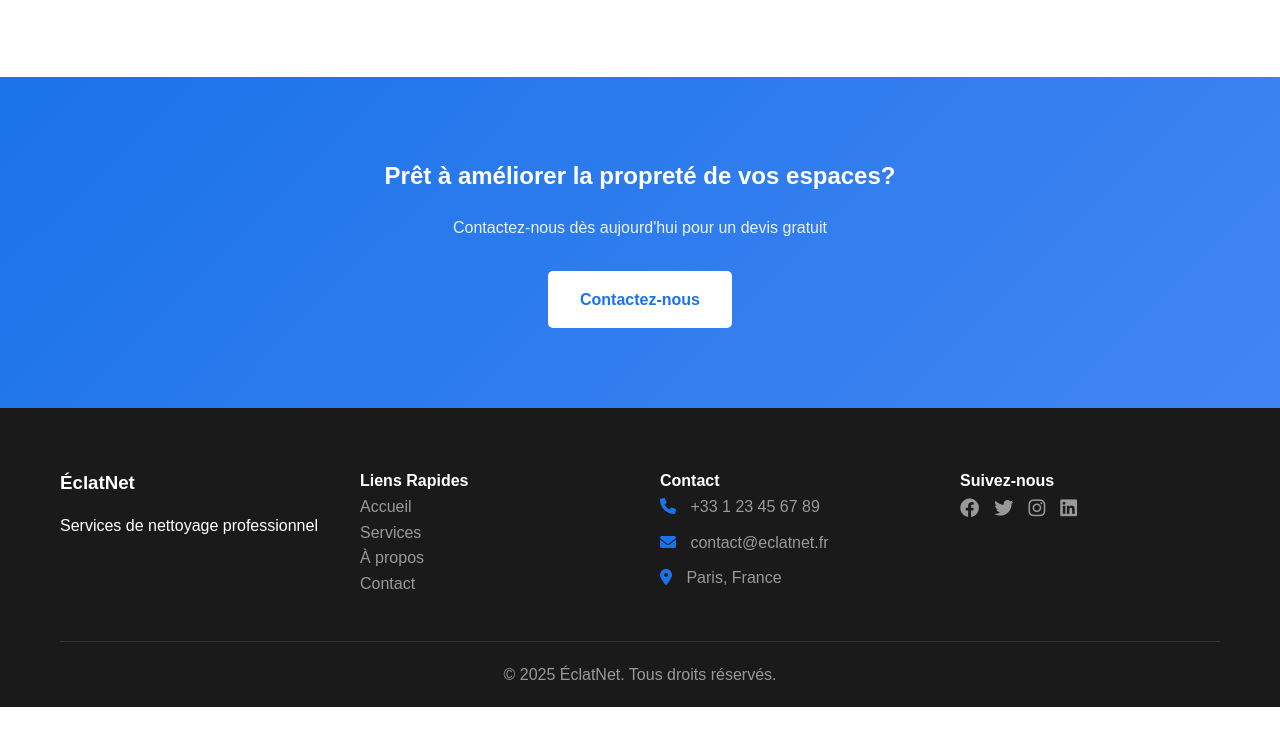
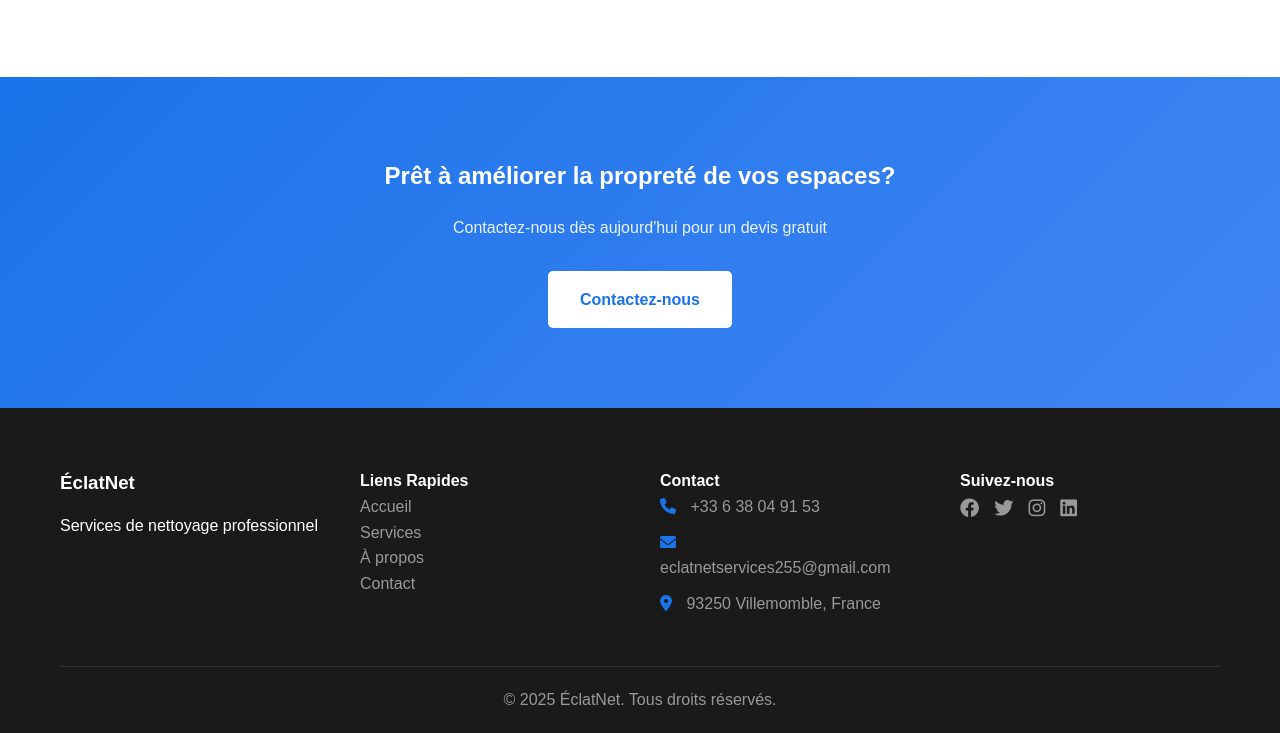
Before and after one commit to Pipito1988/Eclatnetservices, a plain HTML site: page index.html in a window 1280 px wide. Shown: the part 1294-2027 px from the top of the page. Before the commit the page ends 2001 px from the top, so only its background shows below. Drawn offline with Linux system fonts and the light colour scheme.

Commit message:
Update index.html

```diff
--- a/index.html
+++ b/index.html
@@ -147,9 +147,9 @@
                 </div>
                 <div class="footer-contact">
                     <h4>Contact</h4>
-                    <p><i class="fas fa-phone"></i> +33 1 23 45 67 89</p>
-                    <p><i class="fas fa-envelope"></i> contact@eclatnet.fr</p>
-                    <p><i class="fas fa-map-marker-alt"></i> Paris, France</p>
+                    <p><i class="fas fa-phone"></i> +33 6 38 04 91 53</p>
+                    <p><i class="fas fa-envelope"></i> eclatnetservices255@gmail.com</p>
+                    <p><i class="fas fa-map-marker-alt"></i> 93250 Villemomble, France</p>
                 </div>
                 <div class="footer-social">
                     <h4>Suivez-nous</h4>
```
